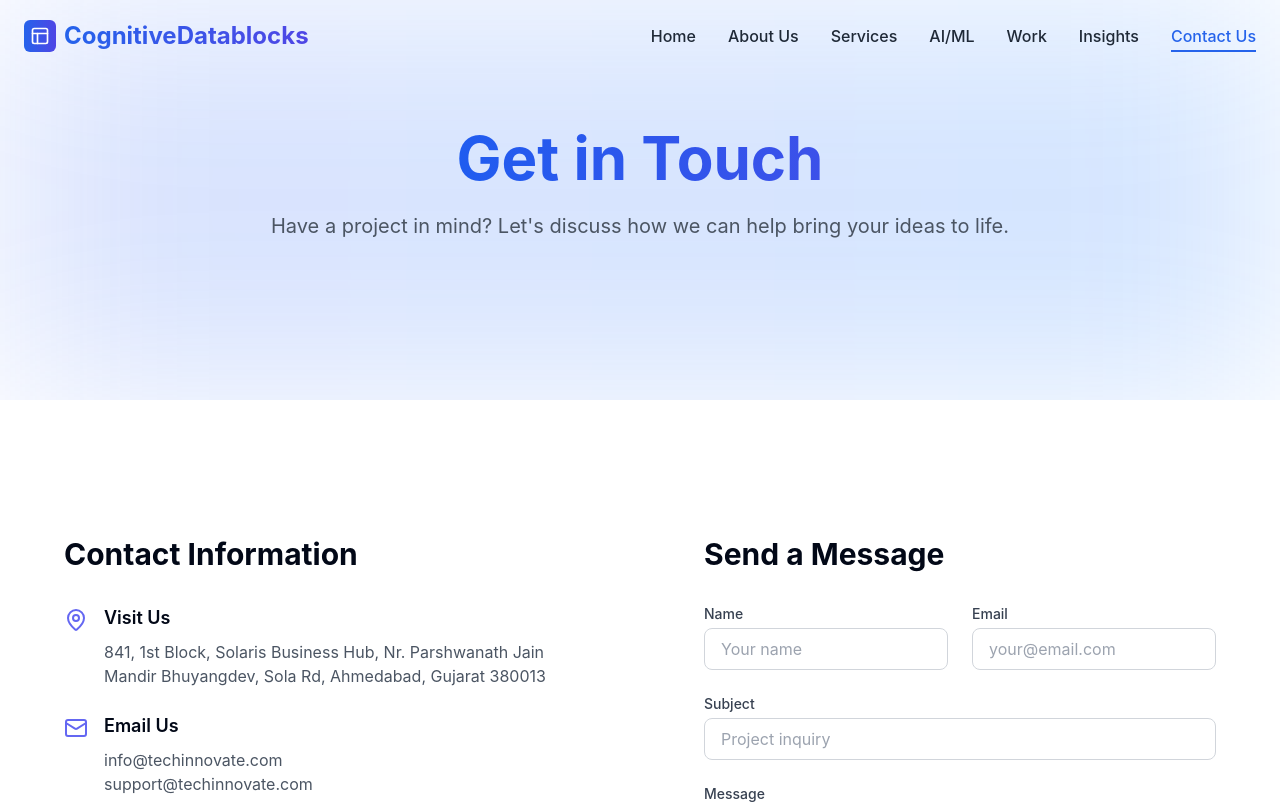
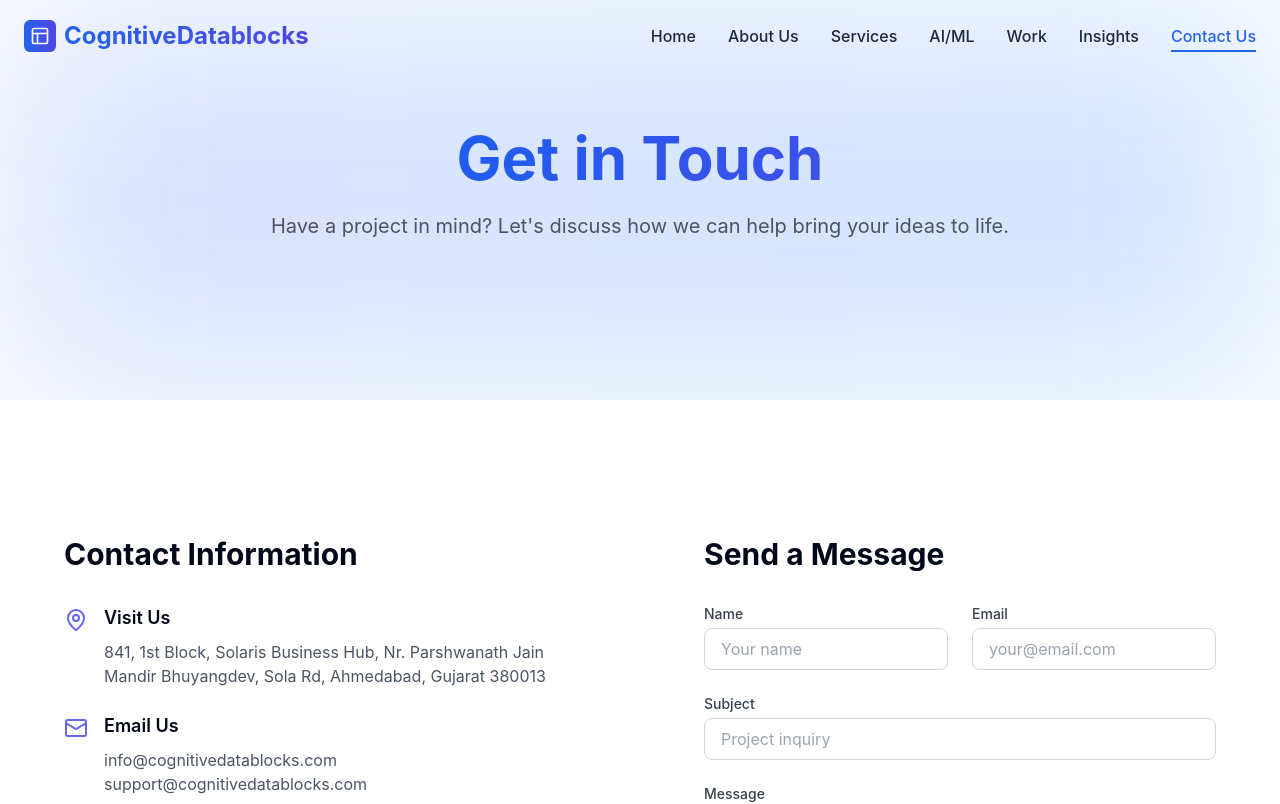
Before and after one commit to PayF123/futurispace-portfolio-36-original, a React (Vite) app: page /contact in a window 1280 px wide. Shown: the top 804 px of the page. Built offline with nearby package versions, Linux system fonts and the light colour scheme.

Commit message:
Refactor: Replace "techinnovate"
Replace all instances of "techinnovate" with "cognitivedatablocks" throughout the website.

```diff
--- a/src/pages/Contact.tsx
+++ b/src/pages/Contact.tsx
@@ -1,3 +1,4 @@
+
 import React from "react";
 import Navbar from "@/components/layout/Navbar";
 import Footer from "@/components/layout/Footer";
@@ -48,8 +49,8 @@ const Contact = () => {
                     <div>
                       <h3 className="font-semibold text-lg mb-2">Email Us</h3>
                       <p className="text-gray-600">
-                        info@techinnovate.com<br />
-                        support@techinnovate.com
+                        info@cognitivedatablocks.com<br />
+                        support@cognitivedatablocks.com
                       </p>
                     </div>
                   </div>
```
